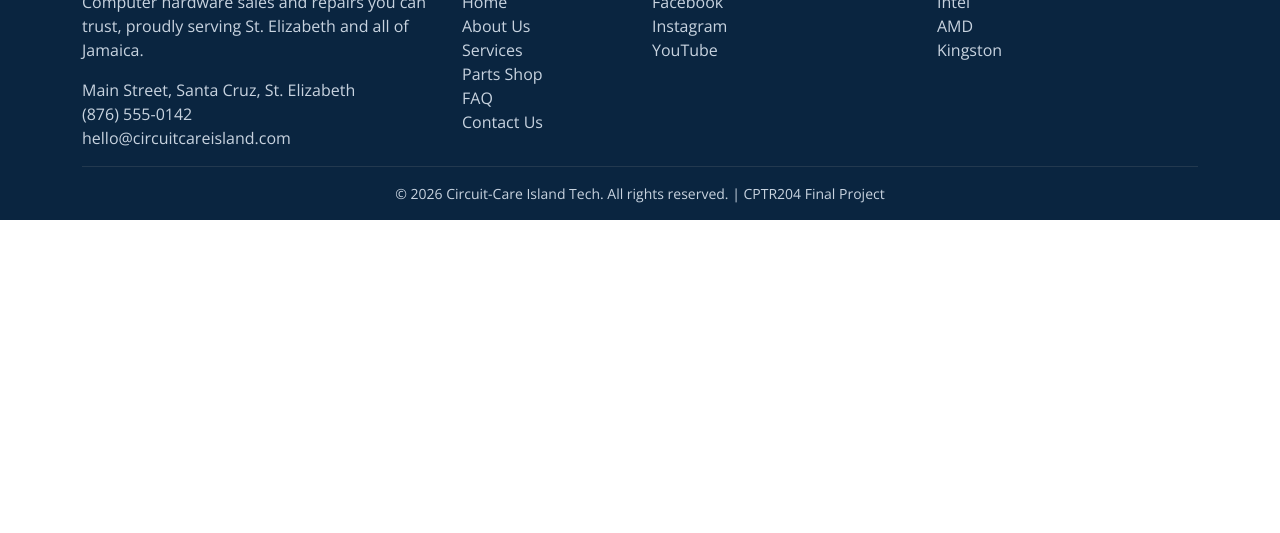
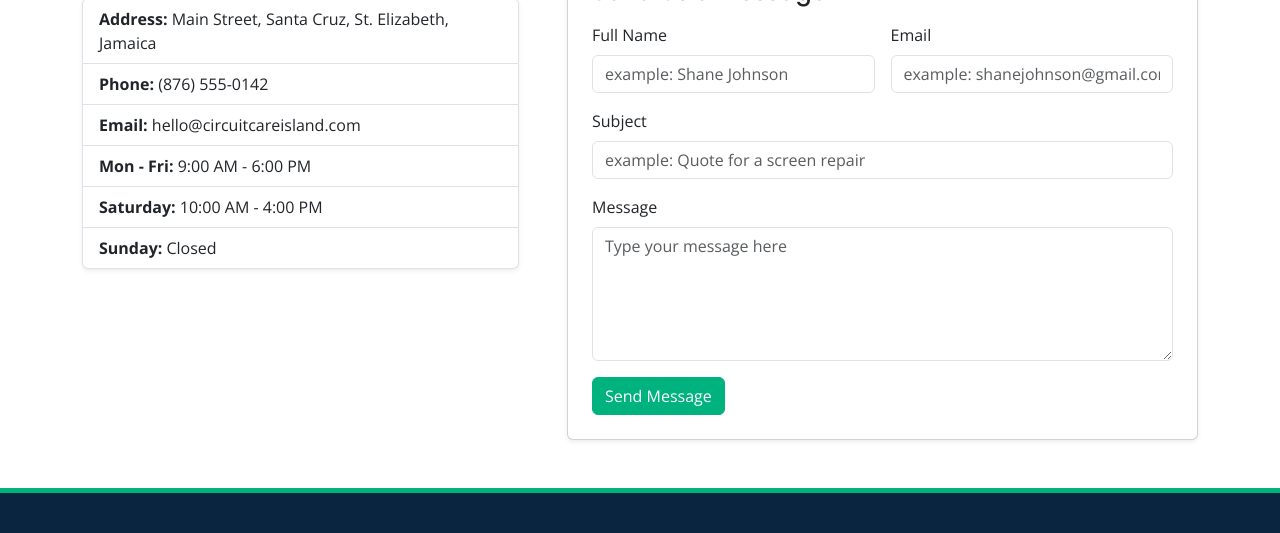
Before and after one commit to ray-bourne/CPTR204-Final-Project-Group, a plain HTML site: page contact.html in a window 1280 px wide. Shown: the part 442-975 px from the top of the page. Before the commit the page ends 800 px from the top, so only its background shows below. Drawn offline with nearby package versions, Linux system fonts and the light colour scheme.

Commit message:
Contact Row Done

```diff
--- a/contact.html
+++ b/contact.html
@@ -51,7 +51,7 @@
      <section class="page-banner">
       <div class="container">
         <h1>Contact Us</h1>
-        <p class="lead mb-3">Questions, quotes or feedback ? <br> We would love to hear from you</p>
+        <p class="lead mb-3">Questions, quotes or feedback? <br> We would love to hear from you</p>
         <nav aria-label="breadcrumb">
           <ol class="breadcrumb mb-0">
             <li class="breadcrumb-item"><a href="index.html">Home</a></li>
@@ -60,7 +60,67 @@
         </nav>
       </div>
      </section>
-    <!-- PASTE CONTACT ROW HERE -->
+
+    <!-- Contact Info and Contact Form-->
+     <section class="py-5">
+      <div class="container">
+        <div class="row g-5">
+          <!-- Contact Info (List Group) -->
+           <div class="col-lg-5">
+            <h2 class="h4 mb-3">Visit or Call Us</h2>
+            <ul class="list-group shadow-sm">
+              <li class="list-group-item"><strong>Address:</strong> Main Street, Santa Cruz, St. Elizabeth, Jamaica</li>
+              <li class="list-group-item"><strong>Phone:</strong> (876) 555-0142</li>
+              <li class="list-group-item"><strong>Email:</strong> hello@circuitcareisland.com</li>
+              <li class="list-group-item"><strong>Mon - Fri:</strong> 9:00 AM - 6:00 PM</li>
+              <li class="list-group-item"><strong>Saturday:</strong> 10:00 AM - 4:00 PM</li>
+              <li class="list-group-item"><strong>Sunday:</strong> Closed</li>
+            </ul>
+           </div>
+
+           <!-- Contact Form-->
+            <div class="col-lg-7">
+              <div class="card shadow-sm">
+                <div class="card-body p-4">
+                  <h2 class="h4 mb-3">Send Us a Message</h2>
+
+                  <!-- Message Box (Javascript Message)-->
+                   <div id="contactMessage"></div>
+
+                   <!--Contact Form -->
+                   <form id="contactForm">
+                    <div class="row g-3">
+                      <div class="col-md-6">
+                        <label for="contactName" class="form-label">Full Name</label>
+                        <input type="text" class="form-control" id="contactName" placeholder="example: Shane Johnson">
+                      </div>
+
+                      <div class="col-md-6">
+                        <label for="contactEmail" class="form-label">Email</label>
+                        <input type="email" class="form-control" id="contactEmail" placeholder="example: shanejohnson@gmail.com">
+                      </div>
+
+                      <div class="col-md-12">
+                        <label for="contactSubject" class="form-label">Subject</label>
+                        <input type="text" class="form-control" id="contactSubject" placeholder="example: Quote for a screen repair">
+                    </div>
+
+                    <div class="col-md-12">
+                        <label for="contactText" class="form-label">Message</label>
+                        <textarea class="form-control" id="contactText" rows="5" placeholder="Type your message here"></textarea>
+                    </div>
+
+                    <div class="col-12">
+                      <button type="submit" class="btn btn-circuit">Send Message</button>
+                    </div>
+                    </div>
+                   </form>
+                </div>
+              </div>
+            </div>
+        </div>
+      </div>
+     </section>
     <!-- PASTE GOOGLE MAP HERE -->
 
 
```
